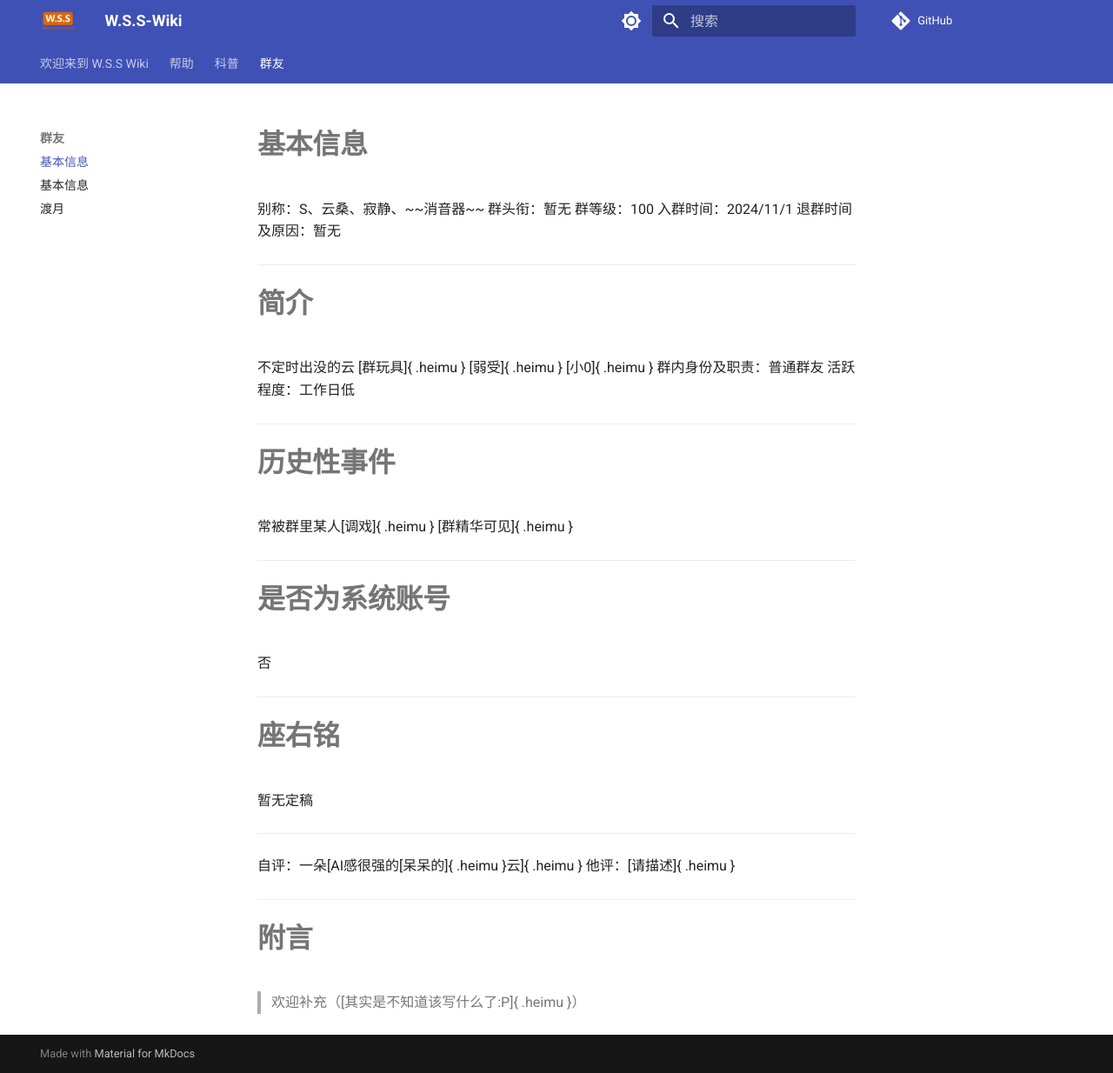
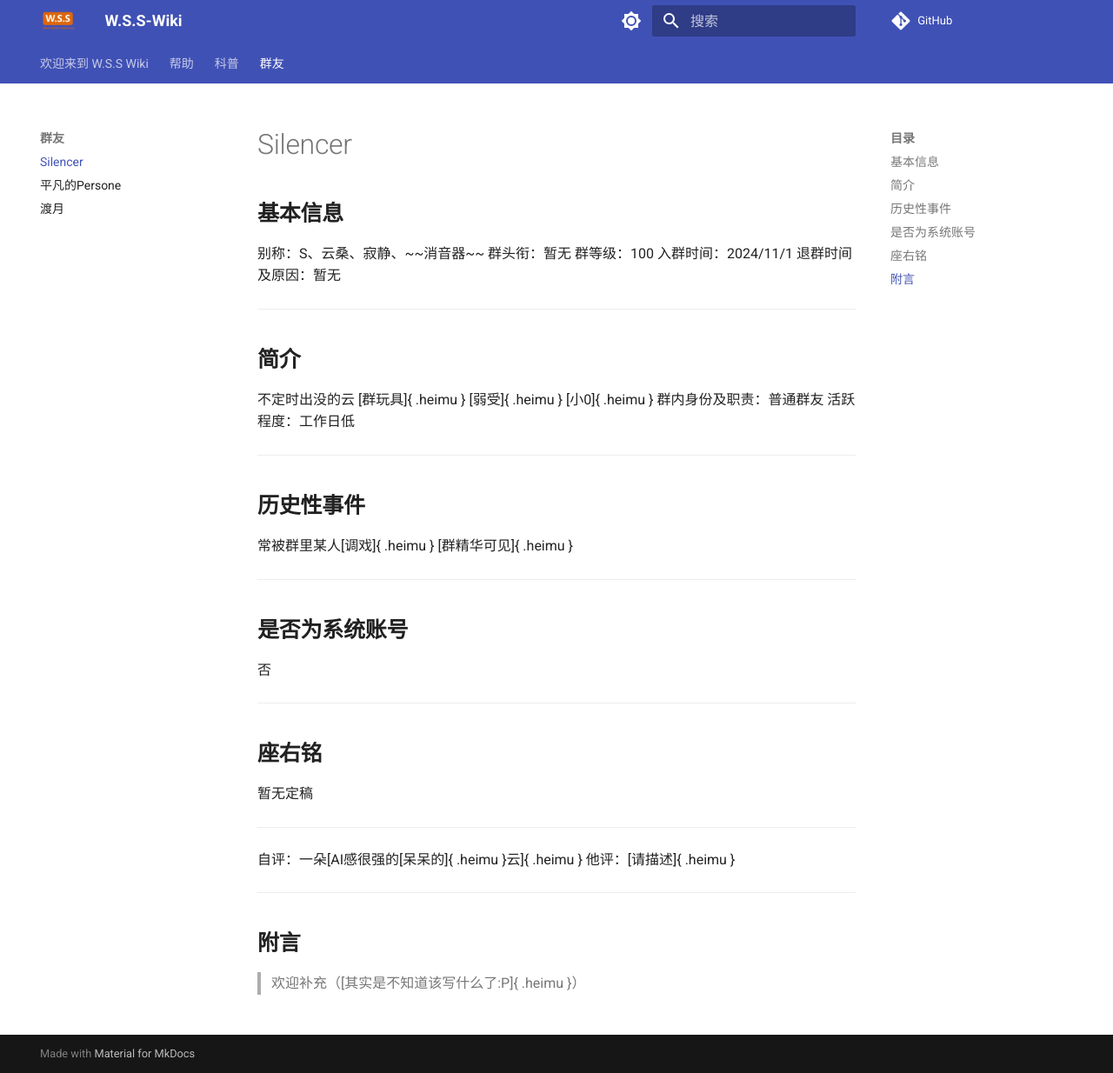
Before and after one commit to CHINAGUOGE/W.S.S-Wiki, an MkDocs documentation site: the page built from docs/群友/Silencer.md, in a window 1280 px wide and 1234 px high. Shown: the whole window at 87% size. Built offline with MkDocs 1.6.1 and Material for MkDocs 9.7.7, drawn with Linux system fonts in a browser that asks for light colours; comment, search, counter and statistics services are not loaded.

Commit message:
[fix]修复标题显示问题

```diff
--- a/docs/群友/Silencer.md
+++ b/docs/群友/Silencer.md
@@ -1,4 +1,6 @@
-# **基本信息**
+# Silencer
+
+## **基本信息**
 
 别称：S、云桑、寂静、~~消音器~~
 群头衔：暂无
@@ -6,62 +8,39 @@
 入群时间：2024/11/1
 退群时间及原因：暂无
 
-
-
 ---
 
-
-
-# **简介**
+## **简介**
 
 不定时出没的云    [群玩具]{ .heimu } [弱受]{ .heimu } [小0]{ .heimu }
 群内身份及职责：普通群友
 活跃程度：工作日低
 
+----
 
+## **历史性事件**
+
+常被群里某人[调戏]{ .heimu }  [群精华可见]{ .heimu }
 
 ----
 
+## **是否为系统账号**
 
-
-# **历史性事件**
-
-常被群里某人[调戏]{ .heimu }  [群精华可见]{ .heimu }
-
-
+否
 
 ----
 
-
-
-# **是否为系统账号**
-
-否
-
-
-
-----
-
-
-
-# **座右铭**
+## **座右铭**
 
 暂无定稿
 
-
-
 ----
-
 
 自评：一朵[AI感很强的[呆呆的]{ .heimu }云]{ .heimu }
 他评：[请描述]{ .heimu }
 
-
-
 ----
 
-
-
-# **附言**
+## **附言**
 
 > 欢迎补充（[其实是不知道该写什么了:P]{ .heimu }）
```
Also changed, not shown: docs/群友/平凡的persone.md (+25 -39 lines).
